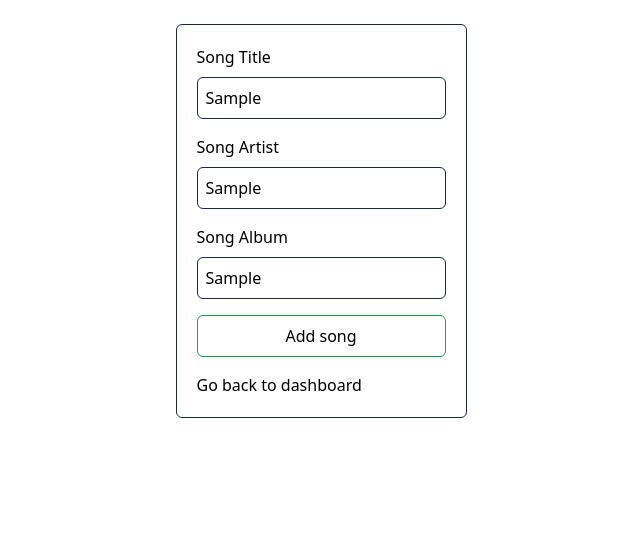
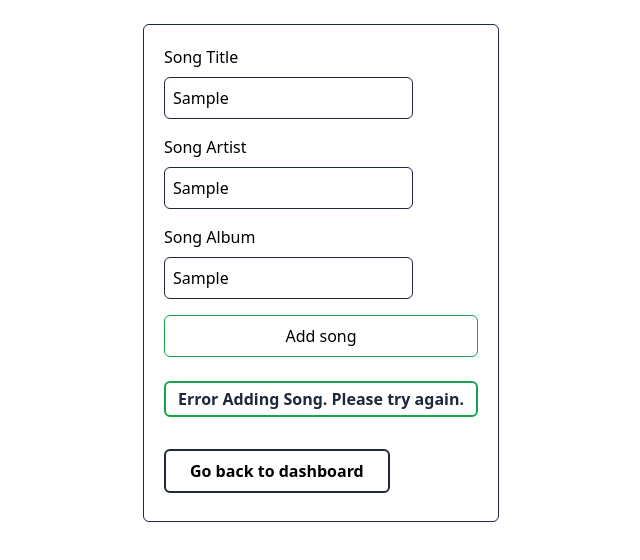
Before and after one commit to rukavain/fullstack-app, a React (Vite) app in the folder react/: page /create in a window 1280 px wide. Both pictures are taken after typing "Sample", "Sample", "Sample" into the empty fields and a click on the button "Add song". Shown: the top 560 px of the page, without its empty margins (319-959 px from the left). Built offline with nearby package versions, Linux system fonts and the light colour scheme; no server answers.

Commit message:
added a state where the user can be notified if the data added is successful.

```diff
--- a/react/src/Pages/Create.jsx
+++ b/react/src/Pages/Create.jsx
@@ -7,6 +7,7 @@ const Create = () => {
     const [title, setTitle] = useState("");
     const [artist, setArtist] = useState("");
     const [album, setAlbum] = useState("");
+    const [addedMessage, setAddedMessage] = useState("");
 
     const handleTitleChange = (e) => setTitle(e.target.value);
     const handleArtistChange = (e) => setArtist(e.target.value);
@@ -21,8 +22,14 @@ const Create = () => {
 
         axios
             .post("http://localhost:8000/api/createsongs", data)
-            .then((response) => console.log(response.data))
-            .catch((error) => console.error("Error fetching data", error));
+            .then((response) => {
+                console.log(response.data);
+                setAddedMessage("Successfully Added Song.");
+            })
+            .catch((error) => {
+                console.error("Error fetching data", error);
+                setAddedMessage("Error Adding Song. Please try again.");
+            });
     };
 
     return (
@@ -66,7 +73,22 @@ const Create = () => {
                     >
                         Add song
                     </button>
-                    <Link to="/">Go back to dashboard</Link>
+
+                    {addedMessage && (
+                        <button
+                            onClick={() => {
+                                className = `hidden`;
+                            }}
+                            className="py-1 px-3 text-slate-800 my-2  rounded-md border-2 border-green-600 font-bold hover:bg-green-600 hover:text-white transition"
+                        >
+                            {addedMessage}
+                        </button>
+                    )}
+                    <Link to="/">
+                        <button className="text-center py-2 px-6 my-2 rounded-md border-2 border-slate-800 hover:bg-slate-800 hover:text-white font-bold transition">
+                            Go back to dashboard
+                        </button>
+                    </Link>
                 </form>
             </div>
         </>
--- a/react/src/Pages/View.jsx
+++ b/react/src/Pages/View.jsx
@@ -26,14 +26,14 @@ const View = () => {
                     <p>Album: {song.album}</p>
                 </div>
             ))}
-            <Button
-                border={"border-green-600"}
-                name="Go back to dashboard"
-                bg={"green"}
-                color={"white"}
-            >
-                <Link to="/"></Link>
-            </Button>
+            <Link to="/">
+                <Button
+                    border={"border-green-600"}
+                    name="Go back to dashboard"
+                    bg={"green"}
+                    color={"white"}
+                ></Button>
+            </Link>
         </div>
     );
 };
```
